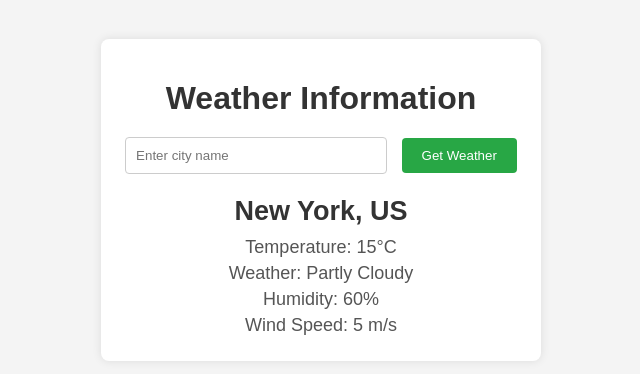
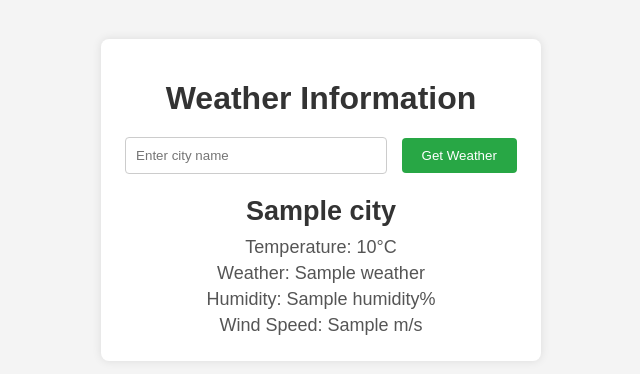
Before and after one commit to Anguilla-anguilla/weather_API, a Flask app: template templates/base.html in a window 1280 px wide. Shown: the part 200-574 px from the top of the page, without its empty margins (319-959 px from the left). Run offline with Flask 3, Linux system fonts and the light colour scheme; the template is opened without the code that fills it: most values are stand-ins (such as "Sample title", 1, 10 or a date in 2020).

Commit message:
Access 3rd party service API

```diff
--- a/app.py
+++ b/app.py
@@ -1,14 +1,53 @@
 from flask import Flask, render_template, request
+import json
+import urllib.error as err
+import urllib.request as req
+import redis
+from constants import API_KEY
 
 app = Flask(__name__)
 
 
-@app.route('/', methods=['GET', 'POST'])
+def get_weather_service(location):
+    endpoint = f'https://weather.visualcrossing.com/VisualCrossingWebServices/rest/services/timeline/{location}?key={API_KEY}'
+
+    responce = req.urlopen(endpoint)
+    content = responce.read()
+    json_data = json.loads(content)
+
+    if len(json_data) > 0:
+        city = json_data['resolvedAddress']
+        temperature = (int(json_data['days'][0]['temp']) - 32) * 5 / 9
+        weather = json_data['days'][0]['description']
+        humidity = json_data['days'][0]['humidity']
+        wind_speed = json_data['days'][0]['windspeed']
+
+    return city
+
+
+def get_weather_cache():
+    pass
+
+@app.route('/', methods=['GET'])
 def main():
-    if request.method == 'POST':
-        pass
-    template = render_template('base.html')
-    return template
+    template = 'base.html'
+    if request.method == 'GET':
+        location = request.args.get('city')
+        print(location)
+        city = get_weather_service(location)
+    else:
+        city = 'No city'
+    temperature = '8'
+    weather = 'Cloudy'
+    humidity = '40'
+    wind_speed = '16'
+
+    return render_template(template,
+                           city=city,
+                           temperature=temperature,
+                           weather=weather,
+                           humidity=humidity,
+                           wind_speed=wind_speed)
 
 
 if __name__ == '__main__':
--- a/templates/base.html
+++ b/templates/base.html
@@ -13,11 +13,11 @@
             <button type="submit">Get Weather</button>
         </form>
         <div class="weather-info">
-            <h2>New York, US</h2>
-            <p>Temperature: 15°C</p>
-            <p>Weather: Partly Cloudy</p>
-            <p>Humidity: 60%</p>
-            <p>Wind Speed: 5 m/s</p>
+            <h2>{{ city }}</h2>
+            <p>Temperature: {{ temperature }}°C</p>
+            <p>Weather: {{ weather }}</p>
+            <p>Humidity: {{ humidity }}%</p>
+            <p>Wind Speed: {{ wind_speed }} m/s</p>
         </div>
     </div>
 </body>
```
Also changed, not shown: requirements.txt (added, +12 -0 lines), 1 other file.
